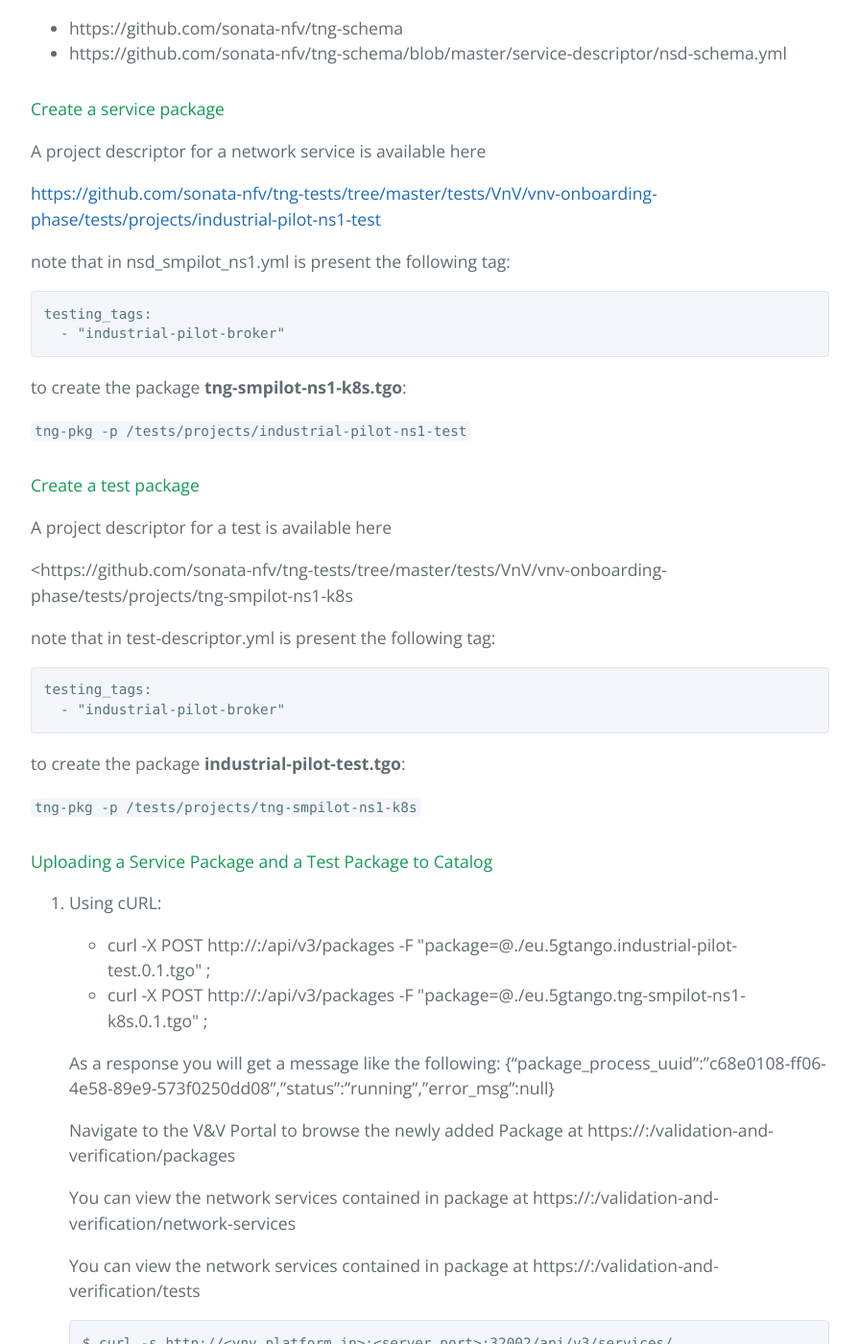
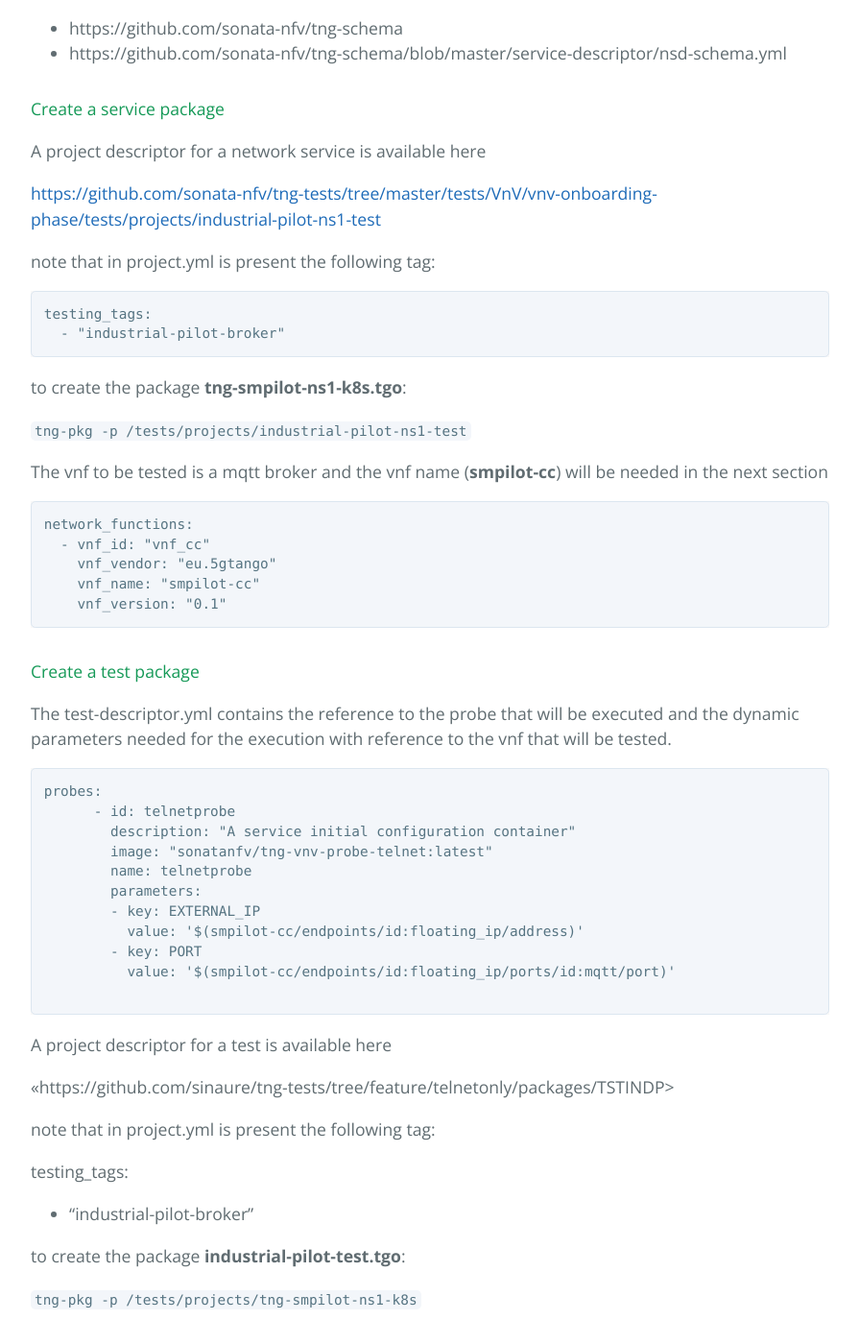
Before and after one commit to sonata-nfv/sonata-nfv.github.io, a Jekyll site: the page built from vnv.md, in a window 1280 px wide and 1400 px high, scrolled down 1234 px. Shown: the whole window at 96% size, without its empty margins (192-1087 px from the left). Built offline with Jekyll 4.4.1, drawn with Linux system fonts in a browser that asks for light colours; our own code applies the rules of GitHub Pages for plain Markdown files; some of the changed text lies outside the part shown.

Commit message:
updated quickguide

````diff
--- a/vnv.md
+++ b/vnv.md
@@ -50,7 +50,7 @@ A project descriptor for a network service is available here
 
 <https://github.com/sonata-nfv/tng-tests/tree/master/tests/VnV/vnv-onboarding-phase/tests/projects/industrial-pilot-ns1-test>
 
-note that in nsd_smpilot_ns1.yml is present the following tag:
+note that in project.yml is present the following tag:
 
 ```
 testing_tags:
@@ -61,18 +61,44 @@ to create the package **tng-smpilot-ns1-k8s.tgo**:
 
 `tng-pkg -p  /tests/projects/industrial-pilot-ns1-test`
 
+The vnf to be tested is a mqtt broker and the vnf name (**smpilot-cc**) will be needed in the next section
+
+```
+network_functions:
+  - vnf_id: "vnf_cc"
+    vnf_vendor: "eu.5gtango"
+    vnf_name: "smpilot-cc"
+    vnf_version: "0.1"
+```
+
+
 #### Create a test package
+
+The test-descriptor.yml contains the reference to the probe that will be executed and the dynamic parameters needed for the execution with reference to the vnf that will be tested.
+
+```
+probes:
+      - id: telnetprobe
+        description: "A service initial configuration container"
+        image: "sonatanfv/tng-vnv-probe-telnet:latest"
+        name: telnetprobe
+        parameters:
+        - key: EXTERNAL_IP
+          value: '$(smpilot-cc/endpoints/id:floating_ip/address)'
+        - key: PORT
+          value: '$(smpilot-cc/endpoints/id:floating_ip/ports/id:mqtt/port)'
+
+```
 
 A project descriptor for a test is available here
 
-<https://github.com/sonata-nfv/tng-tests/tree/master/tests/VnV/vnv-onboarding-phase/tests/projects/tng-smpilot-ns1-k8s
+<<https://github.com/sinaure/tng-tests/tree/feature/telnetonly/packages/TSTINDP>
 
-note that in test-descriptor.yml is present the following tag:
+note that in project.yml is present the following tag:
 
-```
 testing_tags:
+
   - "industrial-pilot-broker"
-```
 
 to create the package **industrial-pilot-test.tgo**:
 
@@ -116,13 +142,13 @@ Navigate to the V&V Tests page https://<vnv_platform_ip>:<server.port>/validatio
 
 Can check that the created package descriptor contains the required testing_tags.
 
-`curl -s http://pre-int-vnv-bcn.5gtango.eu:32002/api/v3/packages | jq .[] | jq`
+`curl -s https://<vnv_platform_ip>:<server.port>:32002/api/v3/packages | jq .[] | jq`
 `.pd.package_content.testing_tags,.pd.package_content.id.name,.pd.package_content`
 `.uuid`
 
-#### Execute a Test Suite
+#### Creation and execution of a Test Plan
 
-Note that the execution of the test is not triggered if the tags in NSD and TD doesn't match or the testing tag is not present in the package descriptor.
+Note that the execution of the test is triggered if the tags in NSD and TD match and the testing tag is present in the package descriptor.
 
 #### Working with the API
 
@@ -147,7 +173,7 @@ Note that the execution of the test is not triggered if the tags in NSD and TD d
 * List Test Plans:
 
     ```
-    curl -X GET "http://pre-int-vnv-bcn.5gtango.eu:6100/api/v1/test-plans" | jq .[]
+    curl -X GET "https://<vnv_platform_ip>:<server.port>:6100/api/v1/test-plans" | jq .[]
     ```
     returns the following JSON response payload.
     ```
@@ -183,7 +209,7 @@ Note that the execution of the test is not triggered if the tags in NSD and TD d
 
 Using the **test_result_uuid** we can get the results.
 
-curl -i -H "Content-Type: application/json" -X GET http://pre-int-vnv-bcn.5gtango.eu:4012/trr/test-suite-results/test_result_uuid
+curl -i -H "Content-Type: application/json" -X GET https://<vnv_platform_ip>:<server.port>:4012/trr/test-suite-results/test_result_uuid
 
 
 
````
